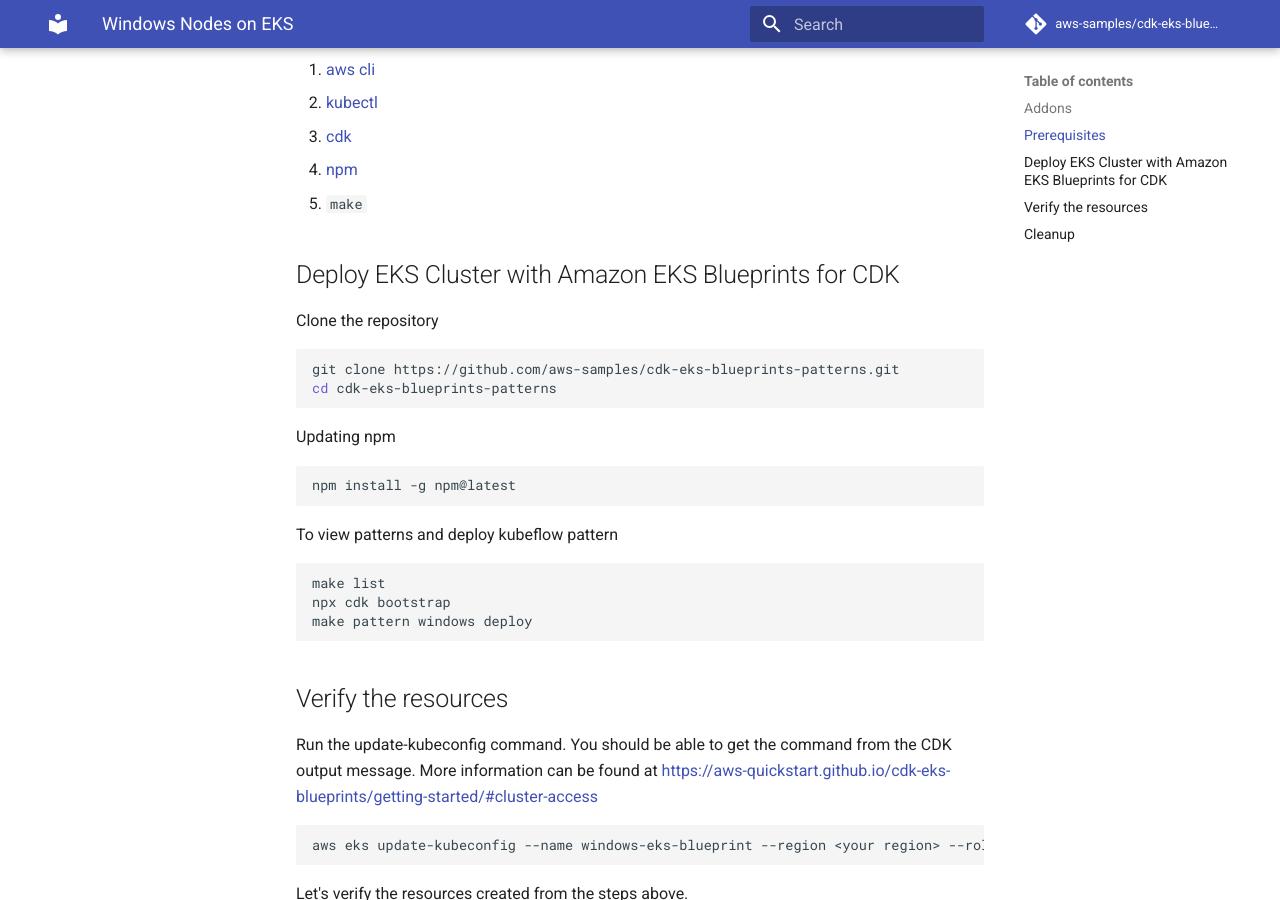
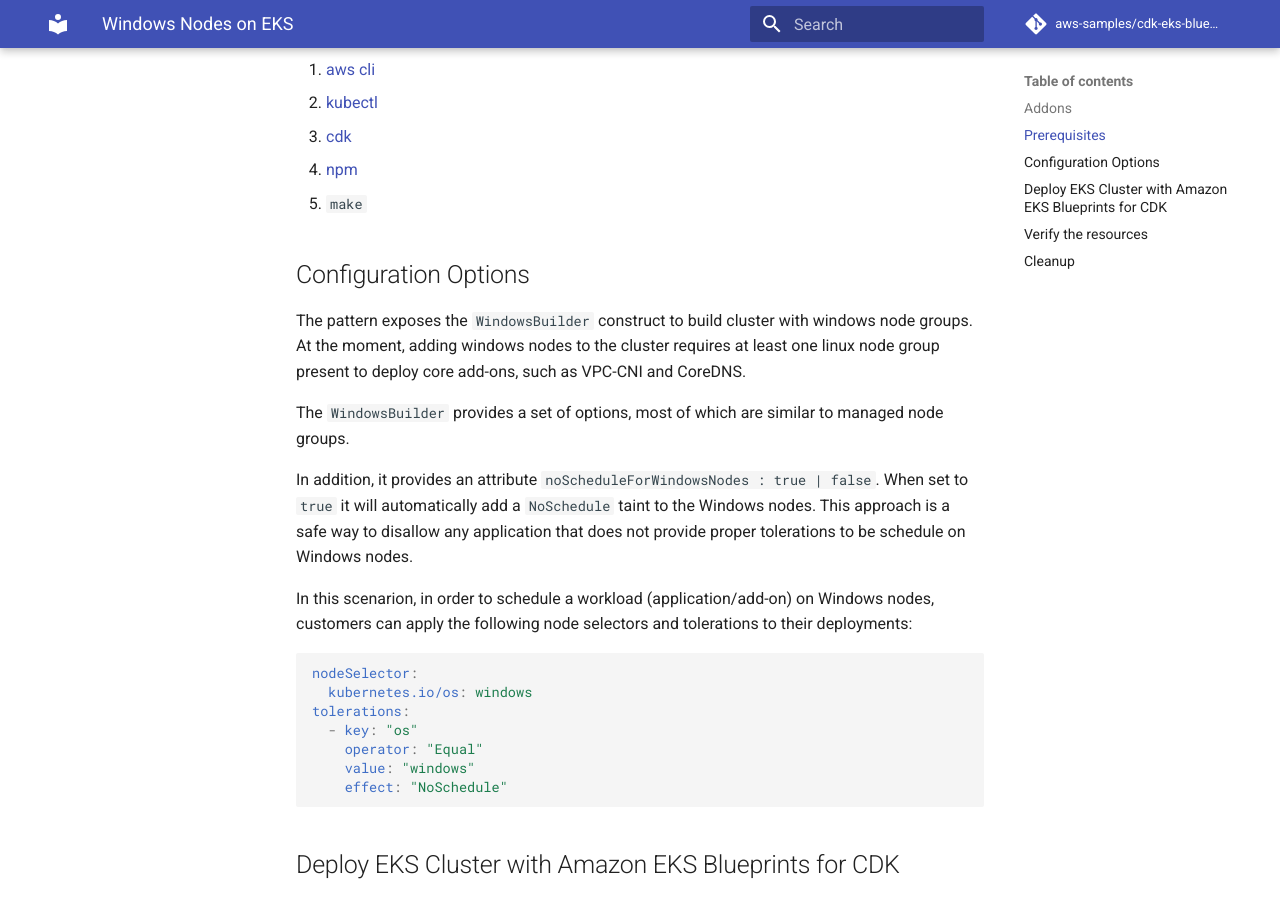
Before and after one commit to aws-samples/cdk-eks-blueprints-patterns, an MkDocs documentation site: the page built from docs/patterns/windows.md, in a window 1280 px wide and 900 px high, scrolled down 612 px. Built offline with MkDocs 1.6.1 and Material for MkDocs 9.7.7, drawn with Linux system fonts in a browser that asks for light colours; comment, search, counter and statistics services are not loaded.

Commit message:
making noschedule taint optional, docs  and minor cleanup

````diff
--- a/docs/patterns/windows.md
+++ b/docs/patterns/windows.md
@@ -14,6 +14,26 @@
 3. [cdk](https://docs.aws.amazon.com/cdk/v2/guide/getting_started.html#getting_started_install)
 4. [npm](https://docs.npmjs.com/cli/v8/commands/npm-install)
 5. `make`
+
+## Configuration Options
+
+The pattern exposes the `WindowsBuilder` construct to build cluster with windows node groups. At the moment, adding windows nodes to the cluster requires at least one linux node group present to deploy core add-ons, such as VPC-CNI and CoreDNS.
+
+The `WindowsBuilder` provides a set of options, most of which are similar to managed node groups.
+
+In addition, it provides an attribute `noScheduleForWindowsNodes : true | false`. When set to `true` it will automatically add a `NoSchedule` taint to the Windows nodes. This approach is a safe way to disallow any application that does not provide proper tolerations to be schedule on Windows nodes.
+
+In this scenarion, in order to schedule a workload (application/add-on) on Windows nodes, customers can apply the following node selectors and tolerations to their deployments:
+
+```yaml
+nodeSelector:
+  kubernetes.io/os: windows
+tolerations:
+  - key: "os"
+    operator: "Equal"
+    value: "windows"
+    effect: "NoSchedule"
+```
 
 ## Deploy EKS Cluster with Amazon EKS Blueprints for CDK
 
````
Also changed, not shown: 3 other files.
